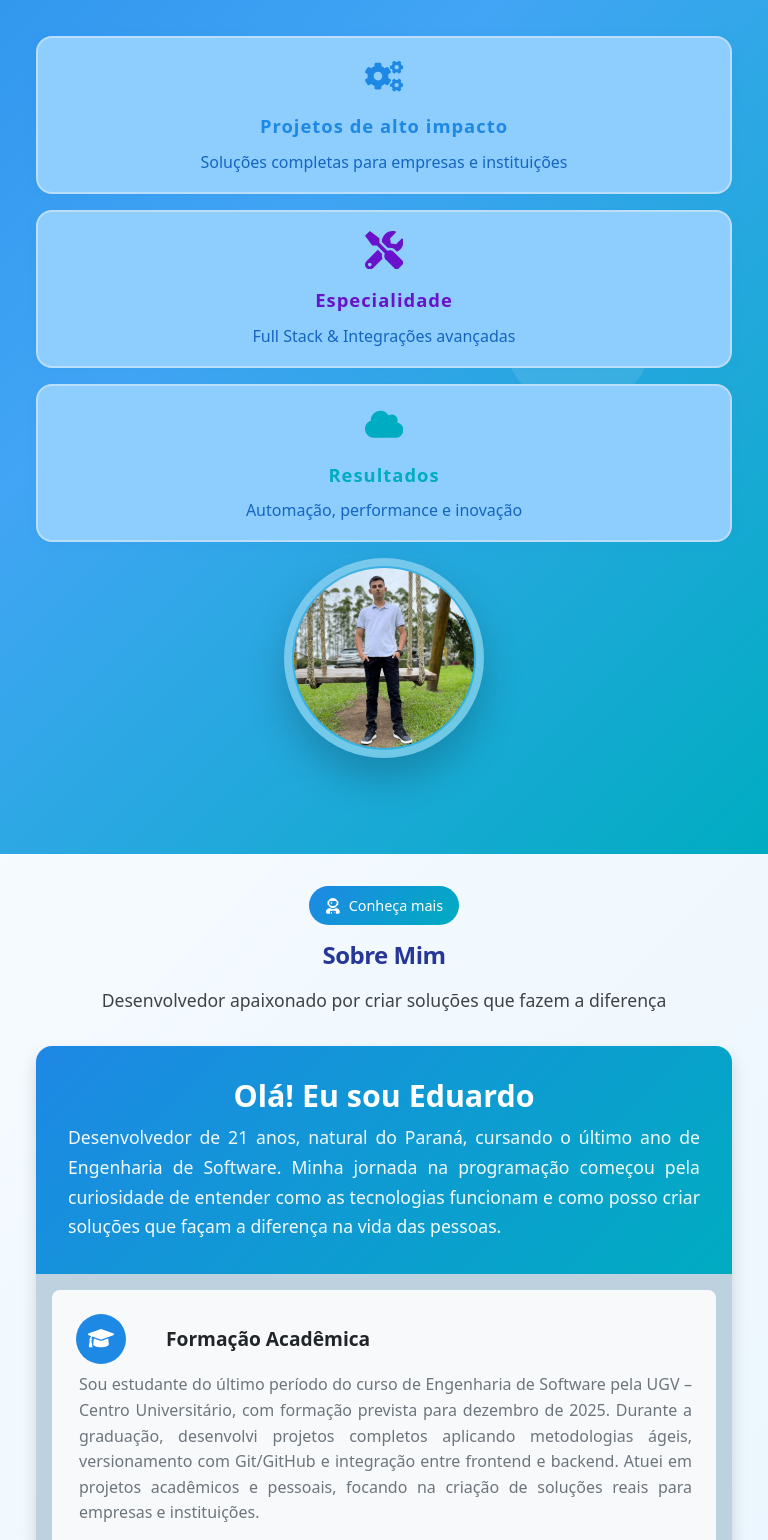
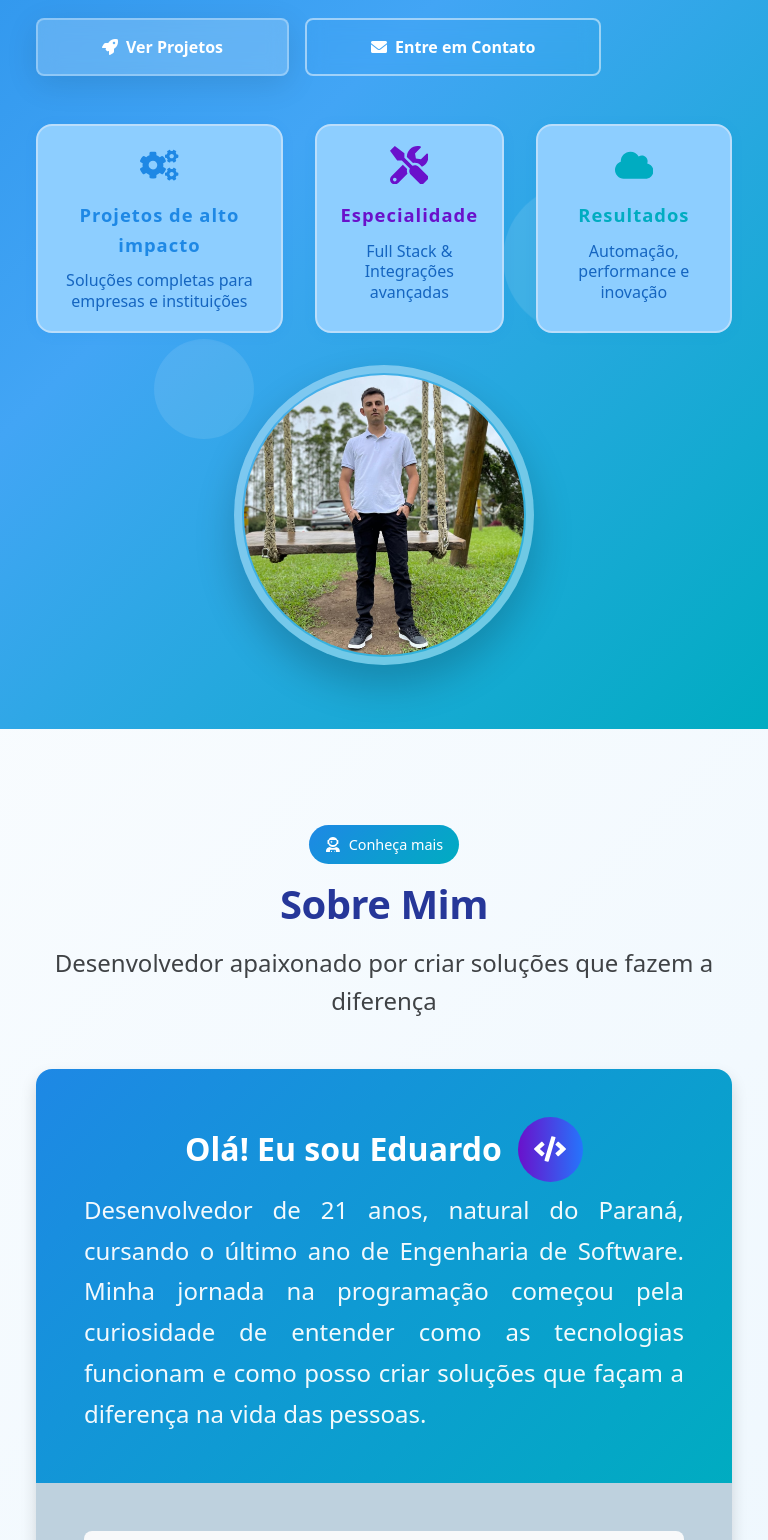
Before and after one commit to EduardoWagner03/Portfolio-Eduardo-Wagner, a React (Create React App) app in the folder frontend/: page / in a window 768 px wide. Shown: the part 620-2160 px from the top of the page. Built offline with nearby package versions, Linux system fonts and the light colour scheme.

Commit message:
Ajusta alinhamento de texto e responsividade em seções específicas, melhorando a legibilidade e o layout em dispositivos móveis

```diff
--- a/frontend/src/styles/index.css
+++ b/frontend/src/styles/index.css
@@ -558,6 +558,7 @@
 .journey-content p {
   color: var(--text-light);
   line-height: 1.6;
+  text-align: justify;
   margin: 0;
   transition: color 0.3s ease;
 }
@@ -855,6 +856,7 @@
   color: var(--text-light);
   line-height: 1.6;
   font-weight: 500;
+  text-align: justify;
   font-size: 1rem;
   margin-bottom: 1.5rem;
 }
--- a/frontend/src/styles/media-queries.css
+++ b/frontend/src/styles/media-queries.css
@@ -1,4 +1,4 @@
-@media (max-width: 768px) {
+@media (max-width: 767px) {
     .hero-content {
         display: flex;
         flex-direction: column;
@@ -930,7 +930,7 @@
 }
 
 /* Media Queries Popup - VERSÃO ÚNICA E CORRIGIDA */
-@media (max-width: 768px) {
+@media (max-width: 767px) {
     .project-modal-content {
         max-width: calc(100vw - 20px) !important;
         min-width: calc(100vw - 20px) !important;
@@ -1269,3 +1269,85 @@
         padding: 1.2rem;
     }
 }
+
+@media (min-width: 768px) and (max-width: 1000px) {
+
+    .hero-section, .skills-section {
+        padding: 4rem 0rem;
+    }
+
+    .hero-description, .hero-subtitle, .section-subtitle, .intro-text, .journey-content h4, .skill-header h4, .project-title, .contact-intro h3, .contact-form-modern h3 {
+        font-size: 1.5rem !important;
+    }
+
+    .intro-text, .cta-content p {
+        text-align: justify;
+    }
+
+    .journey-content p, .cta-content p, .skill-tag, .project-status, .contact-intro p, .modern-form label {
+        font-size: 1.25rem;
+    }
+
+    .form-privacy {
+        font-size: 1.1rem;
+    }
+
+    .hero-buttons .btn, .cta-buttons .btn {
+        padding: 0.95rem 4rem;
+    }
+
+    .floating-icon {
+        display: none;
+    }
+
+    .hero-stats {
+        margin-bottom: 2rem;
+    }
+
+    .project-header {
+        flex-direction: column;
+    }
+
+        /* AJUSTES DO FOOTER PARA TABLETS */
+    .custom-footer .row {
+        flex-direction: column !important;
+        align-items: center !important;
+        justify-content: center !important;
+        text-align: center !important;
+        gap: 1.5rem !important;
+    }
+
+    .custom-footer .col-auto,
+    .custom-footer .col {
+        width: 100% !important;
+        max-width: 100% !important;
+        text-align: center !important;
+        margin-bottom: 0.8rem !important;
+    }
+
+    .custom-footer .col-auto:first-child {
+        justify-content: center !important;
+        margin-bottom: 1rem !important;
+    }
+
+    .custom-footer .col-auto:last-child {
+        text-align: center !important;
+        margin-top: 0.5rem !important;
+    }
+
+    .custom-footer .d-none.d-md-block {
+        display: block !important;
+        margin: 0.8rem 0 !important;
+    }
+
+    /* Ajustar tamanhos de fonte para tablets */
+    .custom-footer span,
+    .custom-footer div {
+        font-size: 0.9rem !important;
+    }
+
+    .footer-avatar {
+        width: 38px !important;
+        height: 38px !important;
+    }
+}
```
